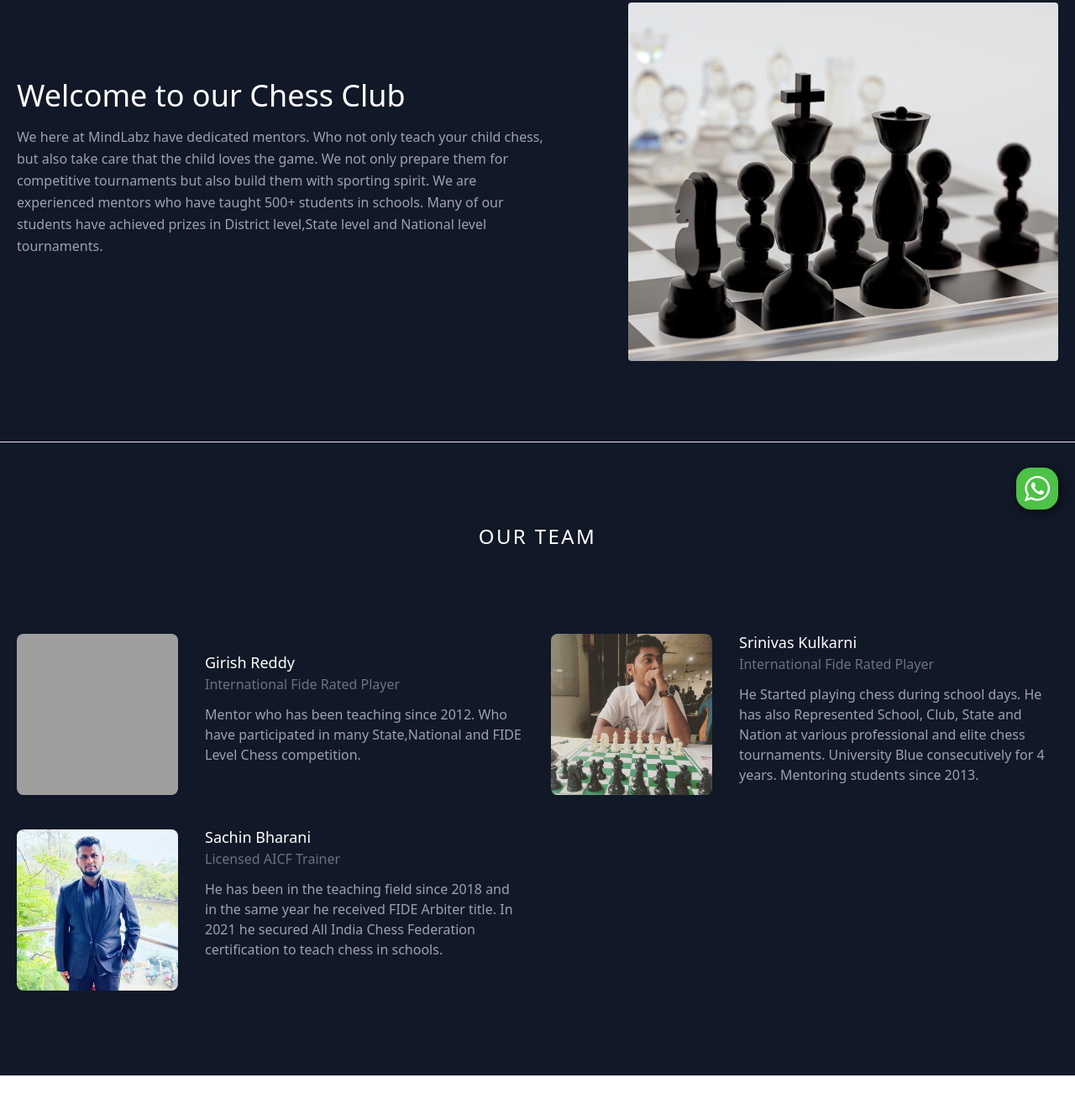
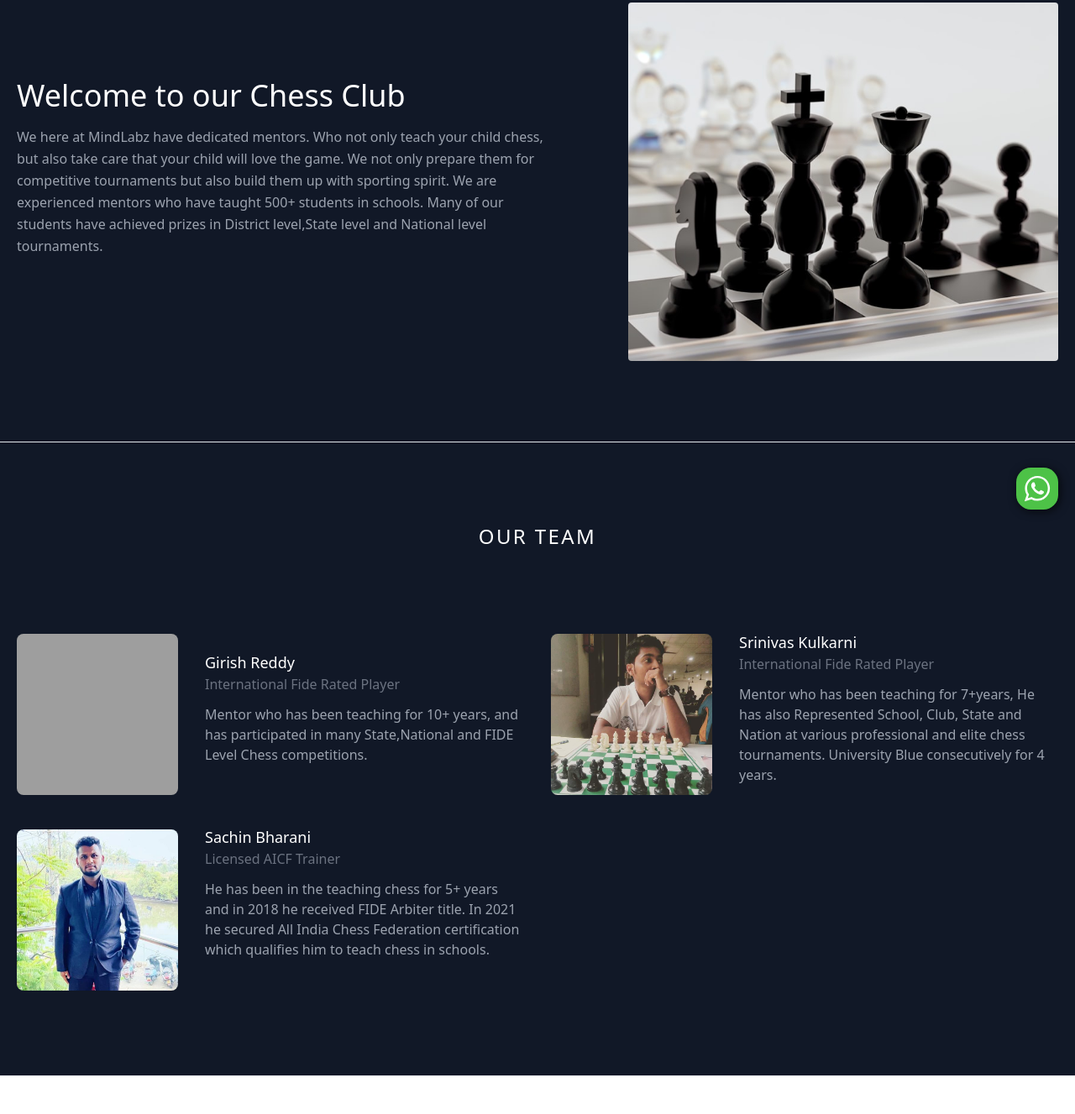
Before and after one commit to iamgirishreddy/MindLabz2.0, a plain HTML site: page index.html in a window 1280 px wide. Shown: the part 173-1500 px from the top of the page at 84% size. Drawn offline with nearby package versions, Linux system fonts and the light colour scheme; grey boxes are pictures that could not be loaded.

Commit message:
spell corrections

```diff
--- a/index.html
+++ b/index.html
@@ -42,7 +42,7 @@
             <h1 class="title-font sm:text-4xl text-3xl mb-4 font-medium text-white">Welcome to our Chess Club
               <br class="hidden lg:inline-block">
             </h1>
-            <p class="mb-8 leading-relaxed">We here at MindLabz have dedicated mentors. Who not only teach your child chess, but also take care that the child loves the game. We not only prepare them for competitive tournaments but also build them with sporting spirit. We are experienced mentors who have taught 500+ students in schools. Many of our students have achieved prizes in District level,State level and National level tournaments.  </p>
+            <p class="mb-8 leading-relaxed">We here at MindLabz have dedicated mentors. Who not only teach your child chess, but also take care that your child will love the game. We not only prepare them for competitive tournaments but also build them up with sporting spirit. We are experienced mentors who have taught 500+ students in schools. Many of our students have achieved prizes in District level,State level and National level tournaments.  </p>
 
           </div>
           <div class="lg:max-w-lg lg:w-full md:w-1/2 w-5/6">
@@ -66,7 +66,7 @@
                 <div class="flex-grow sm:pl-8">
                   <h2 class="title-font font-medium text-lg text-white">Girish Reddy</h2>
                   <h3 class="text-gray-500 mb-3">International Fide Rated Player</h3>
-                  <p class="mb-4">Mentor who has been teaching since 2012. Who have participated in many State,National and FIDE Level Chess competition.</p>
+                  <p class="mb-4">Mentor who has been teaching for 10+ years, and has participated in many State,National and FIDE Level Chess competitions.</p>
                   <!-- <span class="inline-flex">
                     <a class="text-gray-500">
                       <svg fill="none" stroke="currentColor" stroke-linecap="round" stroke-linejoin="round" stroke-width="2" class="w-5 h-5" viewBox="0 0 24 24">
@@ -93,7 +93,7 @@
                 <div class="flex-grow sm:pl-8">
                   <h2 class="title-font font-medium text-lg text-white">Srinivas Kulkarni</h2>
                   <h3 class="text-gray-500 mb-3">International Fide Rated Player</h3>
-                  <p class="mb-4">He Started playing chess during school days. He has also Represented School, Club, State and Nation at various professional and elite chess tournaments. University Blue consecutively for 4 years. Mentoring students since 2013.</p>
+                  <p class="mb-4">Mentor who has been teaching for 7+years, He has also Represented School, Club, State and Nation at various professional and elite chess tournaments. University Blue consecutively for 4 years.</p>
                   <!-- <span class="inline-flex">
                     <a class="text-gray-500">
                       <svg fill="none" stroke="currentColor" stroke-linecap="round" stroke-linejoin="round" stroke-width="2" class="w-5 h-5" viewBox="0 0 24 24">
@@ -120,7 +120,7 @@
                 <div class="flex-grow sm:pl-8">
                   <h2 class="title-font font-medium text-lg text-white">Sachin Bharani</h2>
                   <h3 class="text-gray-500 mb-3">Licensed AICF Trainer</h3>
-                  <p class="mb-4"> He has been in the teaching field since 2018 and in the same year he received FIDE Arbiter title. In 2021 he secured All India Chess Federation certification to teach chess in schools.</p>
+                  <p class="mb-4"> He has been in the teaching chess for 5+ years and in 2018 he received FIDE Arbiter title. In 2021 he secured All India Chess Federation certification which qualifies him to teach chess in schools.</p>
                   <span class="inline-flex">
                     <a class="text-gray-500">
                       <svg fill="none" stroke="currentColor" stroke-linecap="round" stroke-linejoin="round" stroke-width="2" class="w-5 h-5" viewBox="0 0 24 24">
@@ -229,7 +229,7 @@
 
               <div class="lg:w-1/2 px-6">
                 <h2 class="title-font font-semibold text-white tracking-widest text-xs">ADDRESS</h2>
-                <p class="mt-1">8V82+4VH, Tilak Nagar, Rajapur, Kalaburagi, Karnataka 585102</p>
+                <p class="mt-1">VT circle, NR Colony Brahmpur, Gulbarga 585 103</p>
               </div>
               <div class="lg:w-1/2 px-6 mt-4 lg:mt-0">
                 <h2 class="title-font font-semibold text-white tracking-widest text-xs">EMAIL</h2>
```
